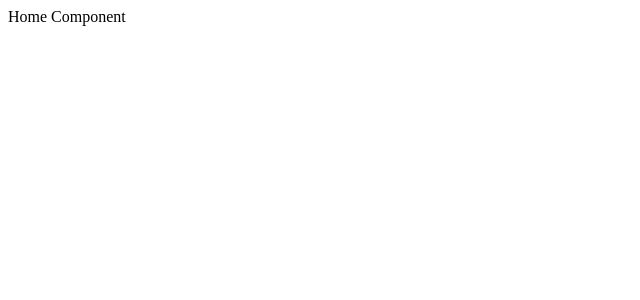
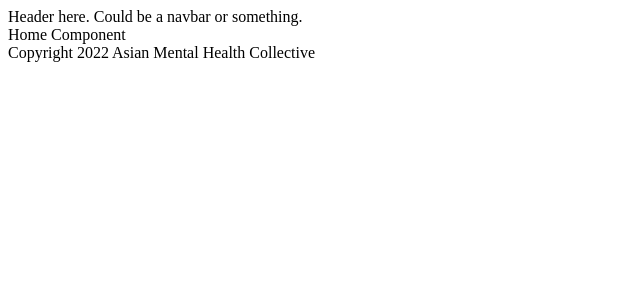
Before and after one commit to admin-asian-mental-health-collective/amhc-admin-dashboard, a JavaScript app: page / in a window 1280 px wide. Shown: the top 300 px of the page, without its empty margins (0-640 px from the left). Built offline with nearby package versions, Linux system fonts and the light colour scheme.

Commit message:
add layout components on index.js

```diff
--- a/src/index.js
+++ b/src/index.js
@@ -2,11 +2,14 @@ import ReactDOM from 'react-dom';
 import App from './App';
 import reportWebVitals from './reportWebVitals';
 import { BrowserRouter } from 'react-router-dom';
+import Layout from './components/Layout/Layout';
 
 ReactDOM.render(
-  <BrowserRouter>
-    <App />
-  </BrowserRouter>,
+  <Layout>
+    <BrowserRouter>
+      <App />
+    </BrowserRouter>
+  </Layout>,
   document.getElementById('root')
 );
 
```
